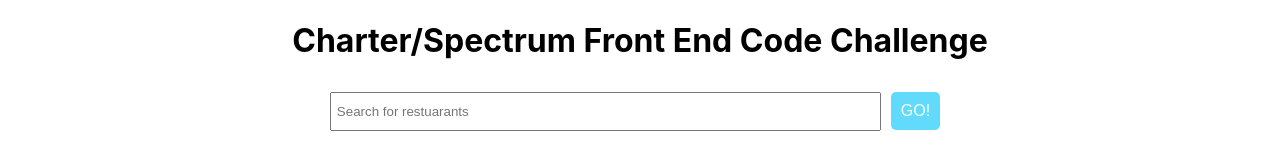
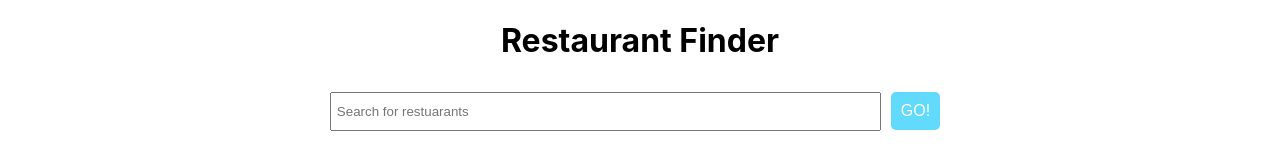
Before and after one commit to SeanKier/Restaurant-Finder, a React (Create React App) app: page / in a window 1280 px wide. Shown: the top 150 px of the page. Built offline with nearby package versions, Linux system fonts and the light colour scheme; no server answers.

Commit message:
changes app title

```diff
--- a/src/App.js
+++ b/src/App.js
@@ -7,7 +7,7 @@
   return (
     <div className="App">
       <h1>
-        Charter/Spectrum Front End Code Challenge
+        Restaurant Finder
       </h1>
       <Home />
     </div>
```
